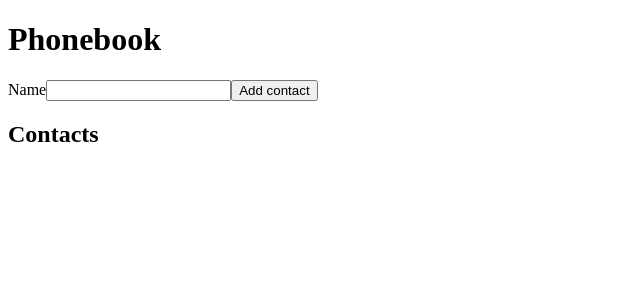
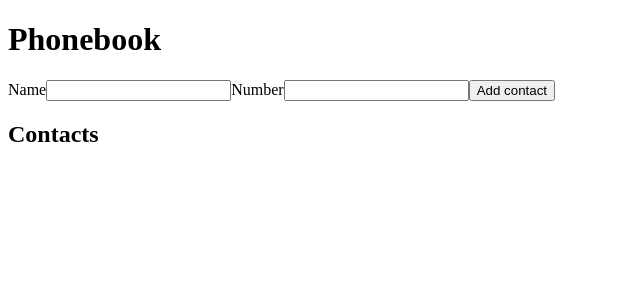
Before and after one commit to OksanaMosendz/goit-react-hw-02-phonebook, a React (Create React App) app: page / in a window 1280 px wide. Shown: the top 300 px of the page, without its empty margins (0-640 px from the left). Built offline with nearby package versions, Linux system fonts and the light colour scheme.

Commit message:
step 1,2 done

```diff
--- a/package.json
+++ b/package.json
@@ -11,6 +11,7 @@
     "react": "^17.0.2",
     "react-dom": "^17.0.2",
     "react-scripts": "4.0.3",
+    "uuid": "^8.3.2",
     "web-vitals": "^1.1.2"
   },
   "scripts": {
--- a/src/components/App.jsx
+++ b/src/components/App.jsx
@@ -1,25 +1,33 @@
 import React from "react";
+import { v4 as uuidv4 } from 'uuid';
+
 export class App extends React.Component {
 
   state = {
     contacts: [],
     name: '',
+    number: '',
   };
 
   HandleNameInput=(e)=>{
-      this.setState({ name: e.target.value });
+    this.setState({ name: e.target.value });
+  };
+
+  HandleNumberInput=(e)=>{
+    this.setState({ number: e.target.value });
   };
 
   handleFormSubmit = (e) => {
-    const { name ,  contacts} = this.state;
+    const { name ,  contacts, number} = this.state;
     e.preventDefault();
-    contacts.push({ "name": name });
+    contacts.push({ "name": name, "id": uuidv4( ), "number": number });
+    this.setState({ name: '', number:'' });
+    console.log(contacts);
 
-    console.log ( contacts)
   }
 
   render() {
-    const { name, contacts } = this.state;
+    const { name, contacts, number } = this.state;
 
     return (
       <>
@@ -37,11 +45,24 @@ export class App extends React.Component {
     required
           />
           </label>
+
+           <label >Number
+          <input
+             type="tel"
+              name="number"
+              value={number}
+              onChange={this.HandleNumberInput}
+  pattern="\+?\d{1,4}?[-.\s]?\(?\d{1,3}?\)?[-.\s]?\d{1,4}[-.\s]?\d{1,4}[-.\s]?\d{1,9}"
+  title="Номер телефона должен состоять цифр и может содержать пробелы, тире, круглые скобки и может начинаться с +"
+  required
+/>
+</label>
           <button type="submit">Add contact</button>
           </form>
+
         <h2>Contacts</h2>
 
-        {contacts.length > 0 && (contacts.map((contact) => <li >{contact.name}</li>))}
+        {contacts.length > 0 && <ul>{contacts.map((contact) => <li key={contact.id} >{contact.name}:{contact.number}</li>)}</ul> }
 
 
     </>)
```
Also changed, not shown: 1 other file (tests, documents, lock files or other folders).
